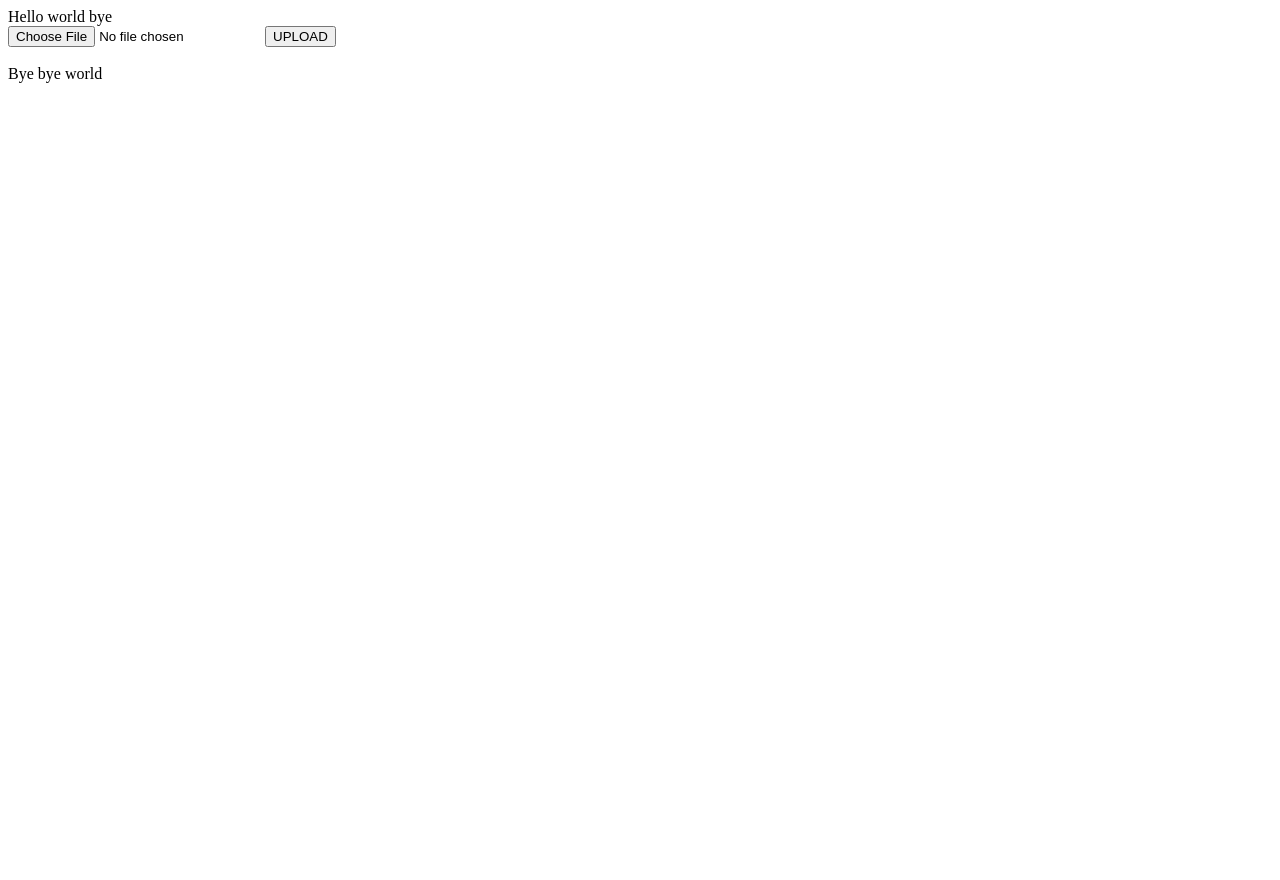
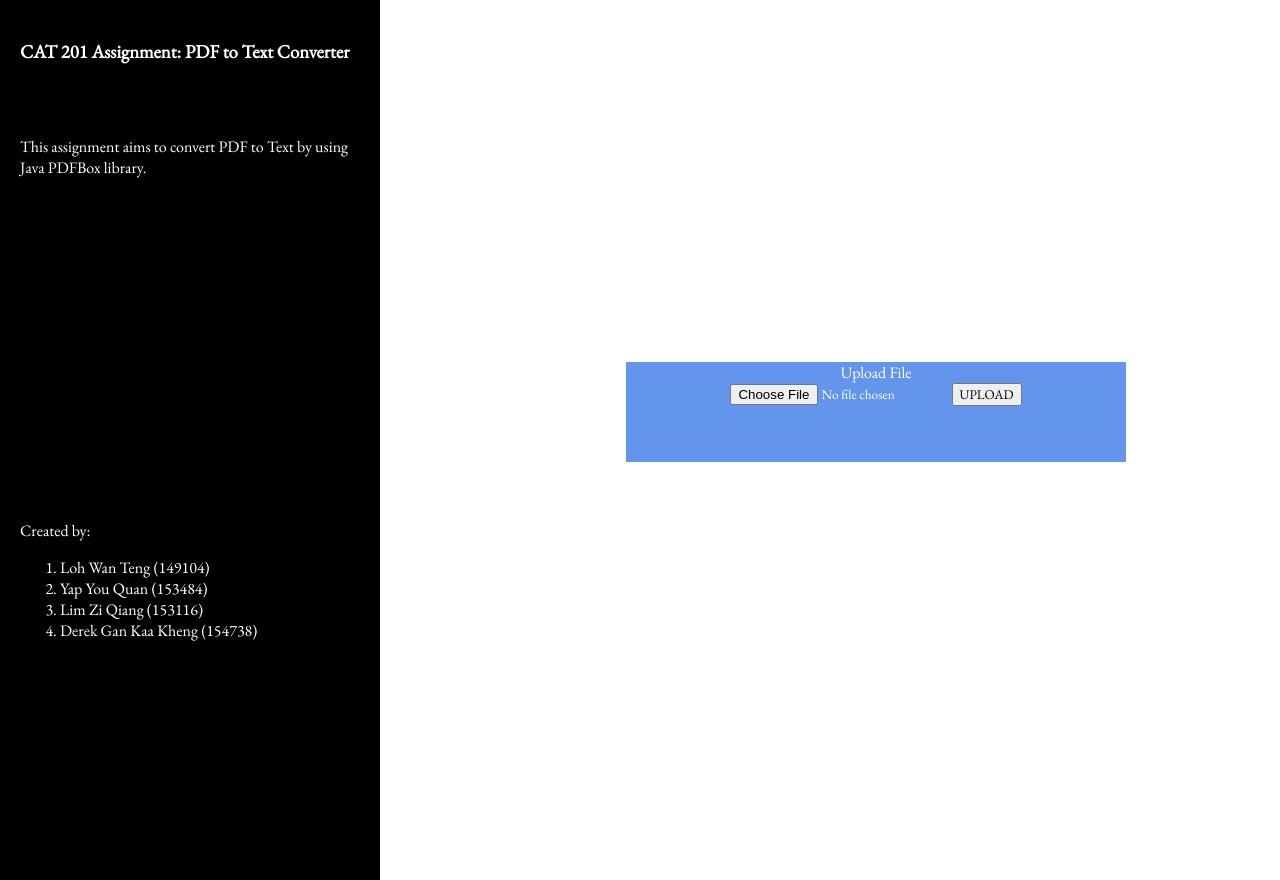
Before and after one commit to YouQuan2007/convert-pdf-text-web-app, a PHP site: page / in a window 1280 px wide. Run offline with PHP 8.4, Linux system fonts and the light colour scheme.

Commit message:
feat: design webpage

```diff
--- /dev/null
+++ b/html/body.html
@@ -0,0 +1,11 @@
+<div class="wrapper">
+  <div class="title">
+    Upload File
+  </div>
+  <div class="upload_pdf">
+    <form action="upload.php" method="POST" enctype="multipart/form-data">
+      <input type="file" name="upload_file">
+      <button type="submit" name="submit">UPLOAD</button>
+    </form>
+  </div>
+</div>
--- a/html/footer.html
+++ /dev/null
@@ -1 +0,0 @@
-Bye bye world
--- a/html/header.html
+++ /dev/null
@@ -1 +0,0 @@
-Hello world bye
--- /dev/null
+++ b/html/sidenav.html
@@ -0,0 +1,19 @@
+<div class="sidenav">
+  <div class="sidenav_text">
+    <div class="title">
+      <h3>CAT 201 Assignment: PDF to Text Converter</h3>
+    </div>
+    <div class="description">
+      <p>This assignment aims to convert PDF to Text by using Java PDFBox library.</p>
+    </div>
+    <div class="creator">
+      Created by:
+      <ol>
+        <li>Loh Wan Teng (149104)</li>
+        <li>Yap You Quan (153484)</li>
+        <li>Lim Zi Qiang (153116)</li>
+        <li>Derek Gan Kaa Kheng (154738)</li>
+      </ol>
+    </div>
+  </div>
+</div>
--- a/index.php
+++ b/index.php
@@ -1,26 +1,25 @@
 <!DOCTYPE html>
-<html>
+<html lang="en">
 
     <head>
         <meta charset="utf-8">
         <title>PDF to Text Converter</title>
+        <link rel="stylesheet" href="styles.css">
     </head>
 
     <body>
         <?php
-    include('html/header.html');
+        include('html/sidenav.html');
         ?>
-  <br>
 
-  <form action = "upload.php" method = "POST" enctype = "multipart/form-data">
-    <input type = "file" name = "upload_file">
-    <button type = "submit" name = "submit">UPLOAD</button>
-  </form>
+        <?php
+        include('html/body.html');
+        ?>
 
-  <br>
-  <?php
-    include('html/footer.html');
-  ?>
+
+<!--        --><?php
+//        echo shell_exec("cd java && java hello");
+//        ?>
     </body>
 
 </html>
--- /dev/null
+++ b/styles.css
@@ -0,0 +1,47 @@
+@import url('https://fonts.googleapis.com/css2?family=EB+Garamond&display=swap');
+
+*{
+    font-family: 'EB Garamond', serif;
+}
+
+.sidenav{
+    background-color: black;
+    color: white;           /* White text colour */
+    height: 100%;           /* Height of the sidebar: full-height */
+    width: 380px;           /* Width of the sidebar */
+    position: fixed;        /* Fixed Sidebar (stay in place when scrolling) */
+    z-index: 1;             /* Stay on top of all the elements in the webpage */
+    top: 0;                 /* Stick to the top of the webpage */
+    left: 0;                /* Stick to the left of the webpage */
+    overflow-x: hidden;     /* Disable horizontal scroll */
+    padding-top: 20px;      /*  */
+}
+
+.sidenav .sidenav_text{
+    position: absolute;
+    left: 20px;
+    right: 20px;
+}
+
+.sidenav .sidenav_text .description{
+    position: absolute;
+    top: 100px;
+}
+
+.sidenav .sidenav_text .creator{
+    position: absolute;
+    top: 500px;
+}
+
+.wrapper{
+    background: cornflowerblue;
+    color: white;
+    text-align: center;
+
+    position: absolute;
+    width: 500px;
+    height: 100px;
+    top: 40%;
+    left: 45%;
+    transform: translate(10%,10%);
+}
```
Also changed, not shown: upload.php (+6 -5 lines), 2 other files. Lines whose indentation alone changed are shown as unchanged.
